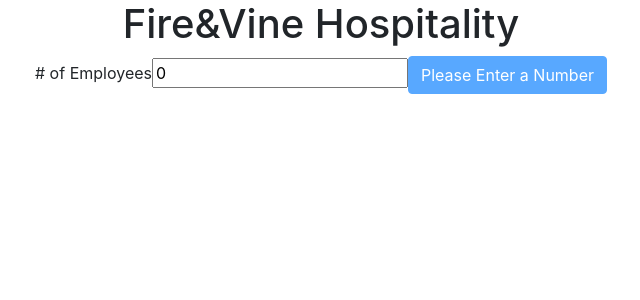
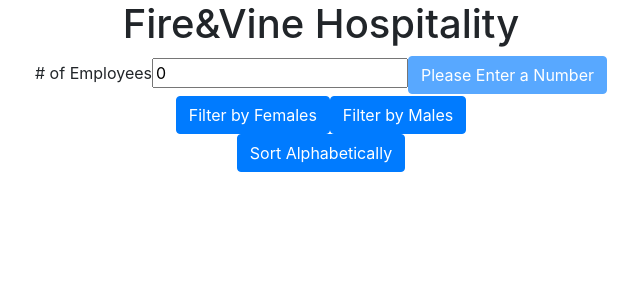
Before and after one commit to trishness/employeedirectory, a React (Create React App) app: page / in a window 1280 px wide. Shown: the top 300 px of the page, without its empty margins (319-959 px from the left). Built offline with nearby package versions, Linux system fonts and the light colour scheme.

Commit message:
filter and sort added, button functionality not registering

```diff
--- a/src/App.js
+++ b/src/App.js
@@ -1,14 +1,16 @@
 import React, { Component } from 'react';
 import axios from "axios"
 import './App.css';
-function EmployeeCard({ img, name, phone }) {
+
+function EmployeeCard({ img, name, phone, email }) {
   return (
     <>
       <div>
         <img src={img} alt={name.first} />
         <div>
-          <p>{`${name.title} ${name.first} ${name.last}`}</p>
+          <p>{`${name.first} ${name.last}`}</p>
           <p>{phone}</p>
+          <p>{email}</p>
         </div>
       </div>
     </>
@@ -21,15 +23,20 @@
     justifyContent: "center"
   }
 }
+
 class App extends Component {
+
   state = {
     numInput: 0,
-    users: []
+    users: [],
+    filteredUsers: []
   }
+
   handleInputChange = e => {
     const { name, value } = e.target
     this.setState({ [name]: value })
   }
+
   makeRequest = async () => {
     const URL = `https://randomuser.me/api/?results=${this.state.numInput}&nat=us`
     try {
@@ -40,14 +47,41 @@
       console.log("Error:", e)
     }
   }
+
+  filterFemaleEmployees = () => {
+    const usersCopy = [...this.state.users]
+    const filteredUsers = usersCopy.filter((user) => user.gender==="female")
+    this.setState({filteredUsers:filteredUsers})
+  }
+
+  filterMaleEmployees = () => {
+    const usersCopy = [...this.state.users]
+    const filteredUsers = usersCopy.filter((user) => user.gender==="male")
+    this.setState({filteredUsers:filteredUsers})
+  }
+
+  sortABC = () => {
+    const usersCopy = [...this.state.users]
+    const sortedUsers = usersCopy.sort((a,b) => {
+      if (a.name.last < b.name.last) {
+        return -1
+      } else {
+        return 1
+      }
+    })
+    this.setState({filteredUsers:sortedUsers})
+  }
+
   renderEmployees = () => {
     return this.state.users.map(user => <EmployeeCard
       key={user.id.value}
       img={user.picture.large}
       name={user.name}
       phone={user.phone}
+      email={user.email}
     />);
   }
+
   render() {
     const isNumberEntered = this.state.numInput === 0
     return (
@@ -64,6 +98,11 @@
           />
         </label>
         <button disabled={isNumberEntered} onClick={this.makeRequest} className="btn btn-primary">{isNumberEntered ? "Please Enter a Number" : "Submit"}</button>
+        <br></br>
+        <button onClick={this.filterFemaleEmployees} className="btn btn-primary">Filter by Females</button>
+        <button onClick={this.filterMaleEmployees} className="btn btn-primary">Filter by Males</button>
+        <br></br>
+        <button onClick={this.sortABC} className="btn btn-primary">Sort Alphabetically</button>
         <div style={styles.employeeContainer}>
           {this.renderEmployees()}
         </div>
```
